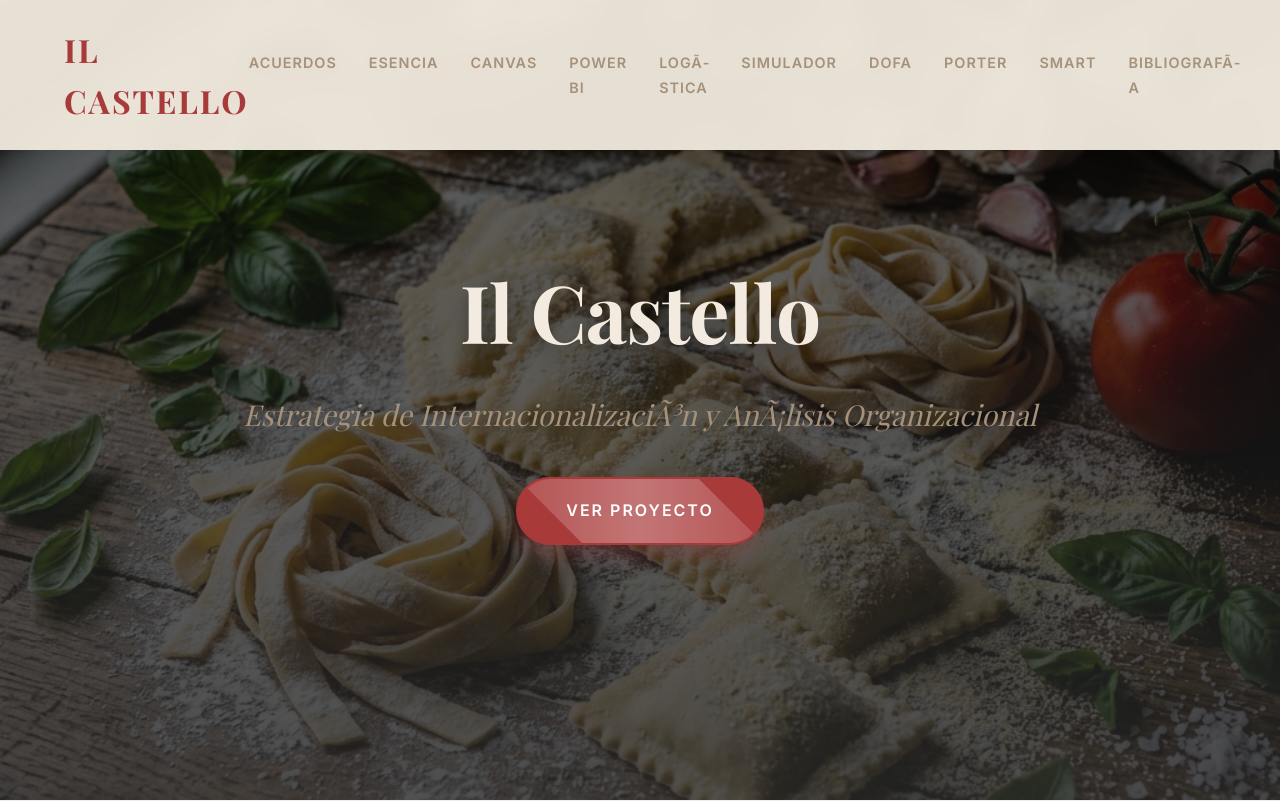
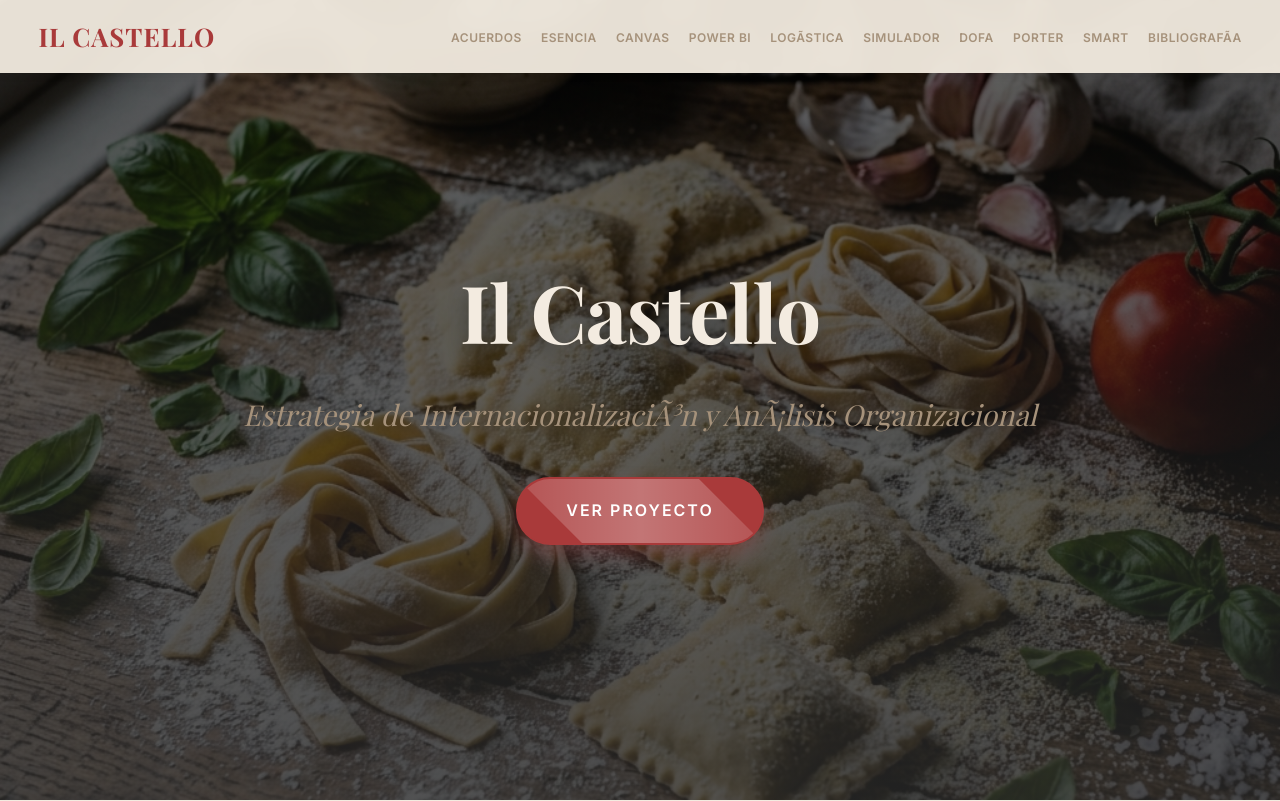
Before and after one commit to jcamilosanchez31-debug/ilcastello, a website: page index.html in a window 1280 px wide. Shown: the top 801 px of the page. Drawn offline with nearby package versions, Linux system fonts and the light colour scheme.

Commit message:
Update styles.css for visual enhancements

```diff
--- a/styles.css
+++ b/styles.css
@@ -40,11 +40,11 @@
 }
 
 .logo {
-    font-size: 2rem;
-    font-weight: 700;
+    font-size: 1.6rem;
+    font-weight: 800;
     color: var(--color-indiscreet);
     text-transform: uppercase;
-    letter-spacing: 2px;
+    letter-spacing: 1px;
 }
 
 h2.section-title {
@@ -84,8 +84,8 @@
     display: flex;
     justify-content: space-between;
     align-items: center;
-    padding: 1.5rem 5%;
-    max-width: 1400px;
+    padding: 1rem 3%;
+    max-width: 1600px;
     margin: 0 auto;
     transition: var(--transition-smooth);
 }
@@ -97,18 +97,19 @@
 .nav-links {
     list-style: none;
     display: flex;
-    gap: 2rem;
+    gap: 1.2rem;
 }
 
 .nav-links a {
     text-decoration: none;
     color: var(--color-stone);
     font-weight: 600;
-    font-size: 0.9rem;
+    font-size: 0.75rem;
     text-transform: uppercase;
-    letter-spacing: 1px;
+    letter-spacing: 0.5px;
     transition: var(--transition-smooth);
     position: relative;
+    white-space: nowrap;
 }
 
 .nav-links a::after {
```
